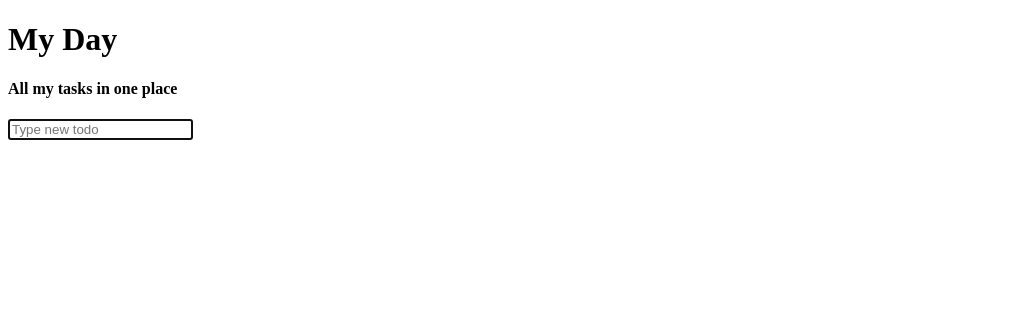
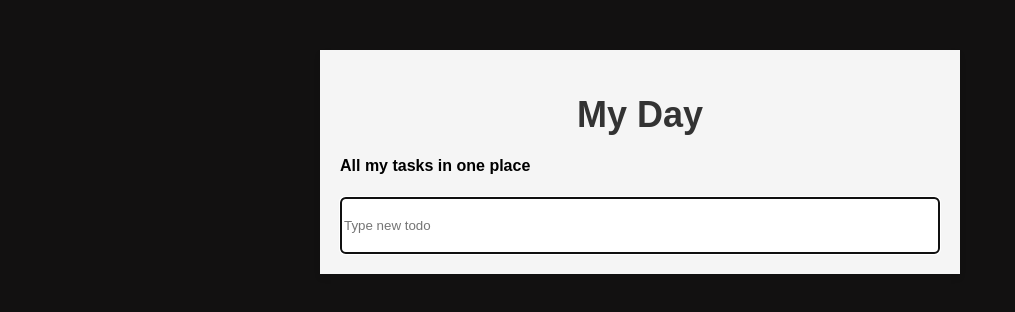
Before and after one commit to JhoamSebastianMunoz/MyDayApp, a React (Vite) app: page / in a window 1280 px wide. Shown: the top 312 px of the page, without its empty margins (0-1015 px from the left). Built offline with nearby package versions, Linux system fonts and the light colour scheme.

Commit message:
Adicion de estilos

```diff
--- a/src/App.css
+++ b/src/App.css
@@ -0,0 +1,116 @@
+body{
+    background-color: #121111;
+}
+.app {
+    max-width: 600px;
+    margin: 50px auto;
+    padding: 20px;
+    background-color: #f5f5f5;
+    box-shadow: 0px 4px 6px rgba(0, 0, 0, 0.1);
+    font-family: 'Arial', sans-serif;
+}
+
+/* Estilos para el título */
+h1 {
+    font-size: 36px;
+    color: #333;
+    text-align: center;
+    margin-bottom: 20px;
+}
+form input{
+    width: 37rem;
+    height: 3.2rem;
+    border-radius: 0.3rem;
+}
+/* Estilos para el input de tareas */
+.task-input {
+    width: 100%;
+    padding: 10px;
+    font-size: 18px;
+    border: 1px solid #ccc;
+    border-radius: 5px;
+    box-sizing: border-box;
+    margin-bottom: 20px;
+}
+
+/* Estilos para la lista de tareas */
+.task-list {
+    list-style-type: none;
+    padding: 0;
+    margin: 0;
+}
+
+.task-list li {
+    display: flex;
+    align-items: center;
+    justify-content: space-between;
+    background-color: white;
+    padding: 10px;
+    border-radius: 5px;
+    box-shadow: 0px 2px 4px rgba(0, 0, 0, 0.1);
+    margin-bottom: 10px;
+}
+
+.task-list li.completed {
+    text-decoration: line-through;
+    color: #090909;
+}
+
+/* Estilos para los botones de acción de cada tarea */
+.task-list li button {
+    background: none;
+    border: none;
+    cursor: pointer;
+    color: #ff0000;
+    font-size: 18px;
+    margin-left: 10px;
+}
+
+.task-list li button:hover {
+    color: #060505;
+}
+
+/* Estilos del footer y los filtros */
+footer {
+    display: flex;
+    justify-content: space-between;
+    align-items: center;
+    margin-top: 20px;
+}
+
+.filters {
+    display: flex;
+    gap: 10px;
+}
+
+.filters a {
+    text-decoration: none;
+    font-size: 16px;
+    color: #090909;
+}
+
+.filters a.selected {
+    font-weight: bold;
+    text-decoration: underline;
+}
+
+
+/* Botón para eliminar completadas */
+footer button {
+    background-color: #fefbfb;
+    color: rgb(6, 6, 6);
+    padding: 5px 10px;
+    border: none;
+    border-radius: 5px;
+    cursor: pointer;
+}
+
+footer button:hover {
+    background-color: #ff1a1a;
+}
+
+/* Estilos generales para botones y tareas */
+button {
+    font-size: 16px;
+    cursor: pointer;
+}
--- a/src/App.jsx
+++ b/src/App.jsx
@@ -3,6 +3,7 @@ import { BrowserRouter, useLocation } from 'react-router-dom';
 import { TaskInput } from './Components/TaskInput/TaskInput';
 import { TaskList } from './Components/TaskList/TaskList';
 import { Footer } from './Components/Footer/Footer';
+import '../src/App.css'
 
 export const App = () => {
     const [tasks, setTasks] = useState([]);
@@ -57,7 +58,7 @@ export const App = () => {
         <div className="app">
             <h1>My Day</h1>
             <h4>All my tasks in one place</h4>
-            <TaskInput addTask={addTask} />
+            <TaskInput className="task-input" addTask={addTask} />
             {tasks.length > 0 && (
                 <>
                     <TaskList
--- a/src/Components/Footer/Footer.jsx
+++ b/src/Components/Footer/Footer.jsx
@@ -1,7 +1,7 @@
 import React from 'react';
 import { NavLink } from 'react-router-dom';
 
-export const Footer = ({ filter, clearCompleted }) => {
+export const Footer = ({  clearCompleted }) => {
     return (
         <footer>
             <div className="filters">
```
